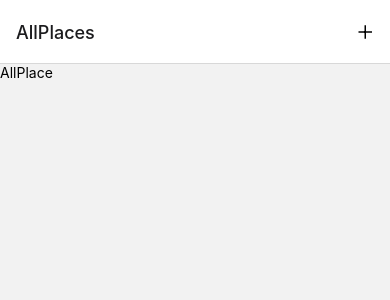
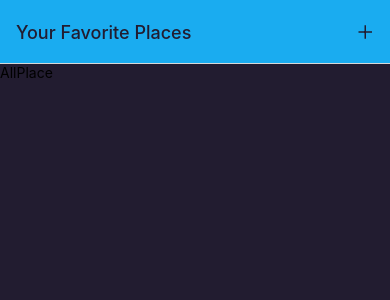
Before and after one commit to HeshanWeerasooriya/Favorite-Places-App, a React Native app: screen / in a window 390 px wide. Shown: the top 300 px of the page. Built offline with nearby package versions, Linux system fonts and the light colour scheme.

Commit message:
Global Colors & Styling

```diff
--- a/App.js
+++ b/App.js
@@ -4,8 +4,9 @@
 import { NavigationContainer } from "@react-navigation/native";
 
 import AddPlace from "./screens/AddPlace";
+import IconButton from "./components/UI/IconButton";
+import { Colors } from "./constants/colors";
 import AllPlace from "./screens/AllPlace";
-import IconButton from "./components/UI/IconButton";
 
 const Stack = createNativeStackNavigator();
 
@@ -14,11 +15,18 @@
     <>
       <StatusBar style="dark" />
       <NavigationContainer>
-        <Stack.Navigator>
+        <Stack.Navigator
+          screenOptions={{
+            headerStyle: { backgroundColor: Colors.primary500 },
+            headerTintColor: Colors.gray700,
+            contentStyle: { backgroundColor: Colors.gray700 },
+          }}
+        >
           <Stack.Screen
             name="AllPlaces"
             component={AllPlace}
             options={({ navigation }) => ({
+              title: "Your Favorite Places",
               headerRight: ({ tintColor }) => (
                 <IconButton
                   icon="add"
@@ -29,18 +37,15 @@
               ),
             })}
           />
-          <Stack.Screen name="AddPlace" component={AddPlace} />
+          <Stack.Screen
+            name="AddPlace"
+            component={AddPlace}
+            options={{
+              title: "Add a new Place",
+            }}
+          />
         </Stack.Navigator>
       </NavigationContainer>
     </>
   );
 }
-
-const styles = StyleSheet.create({
-  container: {
-    flex: 1,
-    backgroundColor: "#fff",
-    alignItems: "center",
-    justifyContent: "center",
-  },
-});
--- /dev/null
+++ b/constants/colors.js
@@ -0,0 +1,11 @@
+export const Colors = {
+  primary50: "#cfeffd",
+  primary100: "#a0defb",
+  primary200: "#77cff8",
+  primary400: "#44bdf5",
+  primary500: "#1aacf0",
+  primary700: "#0570c9",
+  primary800: "#003b88",
+  accent500: "#e6b30b",
+  gray700: "#221c30",
+};
```
